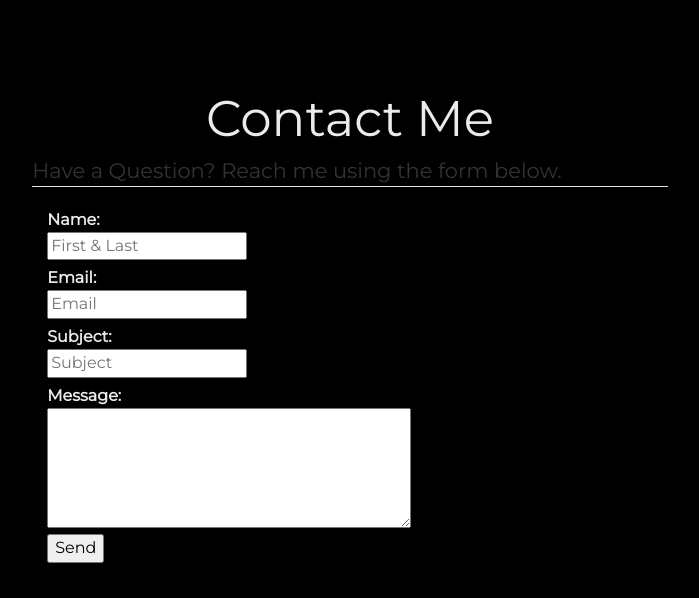
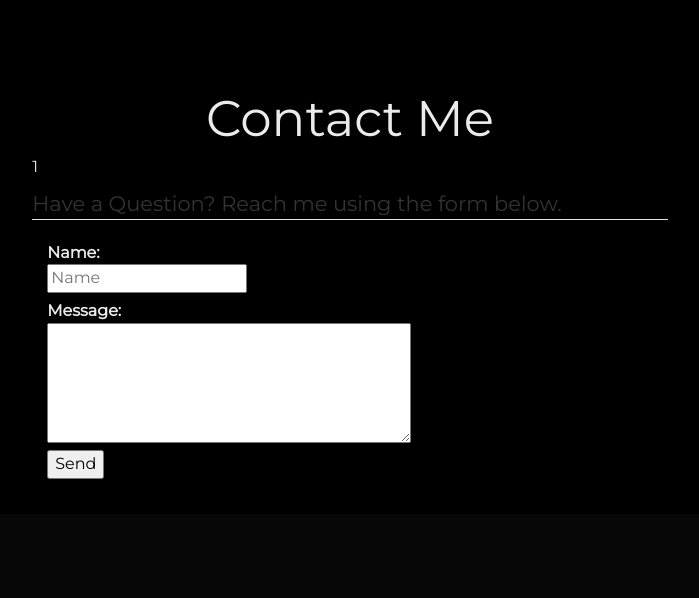
Before and after one commit to HadenHiles/personalPortfolio, a PHP site: page /?error=1 in a window 1280 px wide. Shown: the part 2775-3373 px from the top of the page, without its empty margins (290-989 px from the left). After the commit the page ends 3254 px from the top, so only its background shows below. Run offline with PHP 8.4, Linux system fonts and the light colour scheme; grey boxes labelled with a size stand in for pictures from a placeholder-image service; some libraries are stand-ins or nearby versions; some web fonts are replaced; grey boxes are pictures that could not be loaded.

Commit message:
-my server isn't working with the mail() function so resorted back to a from that posts to client email instead

```diff
--- a/templates/contact.php
+++ b/templates/contact.php
@@ -10,21 +10,25 @@
                     <h2>Contact Me</h2>
                     <div class="col-sm-2"></div>
                     <div class="col-sm-8">
-                        <form method="post" action="send_email.php">
+                        <form method="post" action="mailto:hschnizel@gmail.com, subject=Question%20for%20Haden">
+                            <?
+                                $error = $_REQUEST['error'];
+                                echo '<p class="error">' . $error . '</p>';
+                            ?>
                             <fieldset>
                                 <legend>Have a Question? Reach me using the form below.</legend>
                                 <div class="col-sm-12">
                                     <label>Name: </label><br />
-                                    <input type="text" name="name" placeholder="First & Last" required/>
+                                    <input type="text" name="name" placeholder="Name" required/>
                                 </div>
-                                <div class="col-sm-12">
+                                <!--<div class="col-sm-12">
                                     <label>Email: </label><br />
                                     <input type="text" name="email" placeholder="Email" required/>
                                 </div>
                                 <div class="col-sm-12">
                                     <label>Subject: </label><br />
                                     <input type="text" name="subject" placeholder="Subject" required/>
-                                </div>
+                                </div>-->
                                 <div class="col-sm-12">
                                     <label>Message: </label><br />
                                     <textarea name="message" required></textarea>
```
